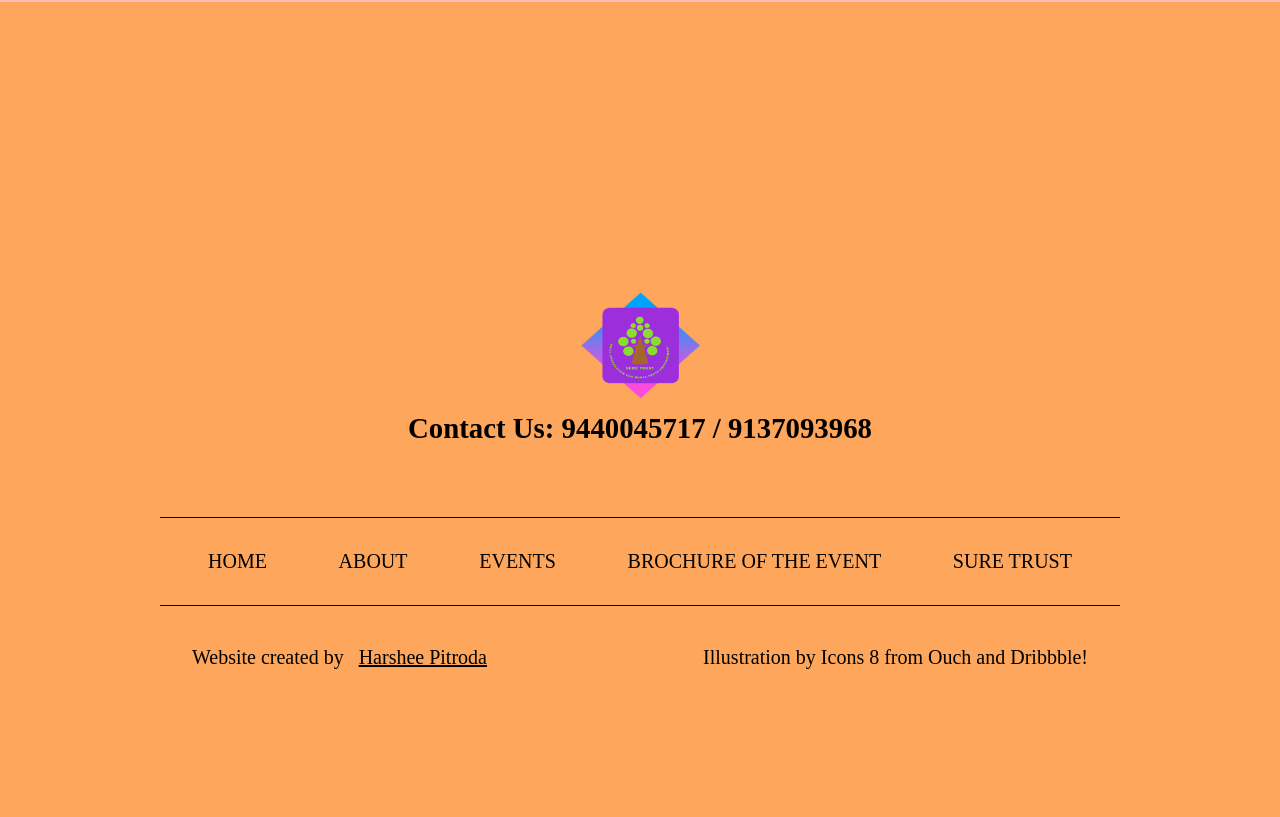
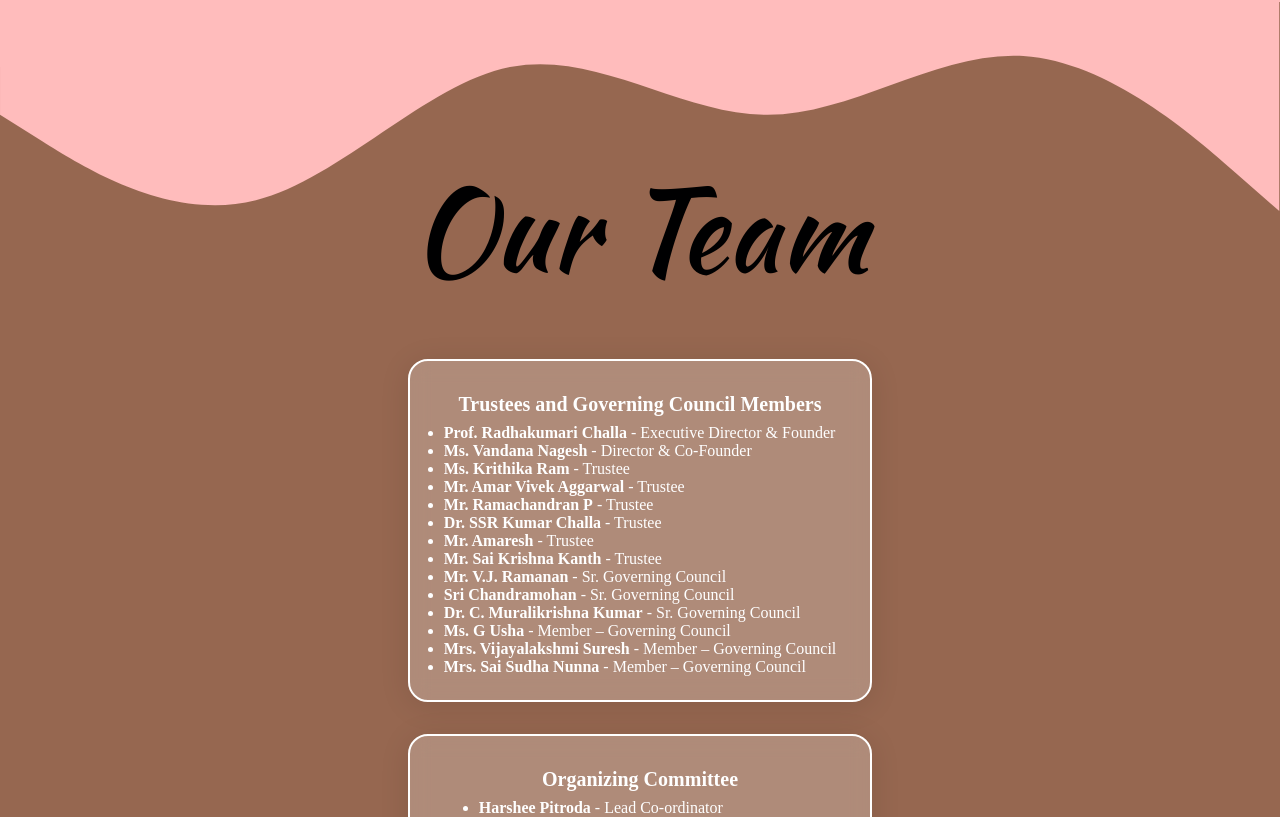
Before and after one commit to Harshee-Pitroda/TECH-TIC-TOE-1.0, a React (Create React App) app: page / in a window 1280 px wide. Shown: the part 8455-9272 px from the top of the page. Built offline with nearby package versions, Linux system fonts and the light colour scheme; a web font is replaced by a local one.

Commit message:
team section updated

```diff
--- a/src/App.js
+++ b/src/App.js
@@ -7,6 +7,7 @@ import { AnimatePresence } from "framer-motion";
 import About from "./sections/About2";
 import Events from "./sections/Events";
 import Footer from "./sections/Footer";
+import Team from "./sections/Team";
 
 function App() {
   const containerRef = useRef(null);
@@ -21,6 +22,7 @@ function App() {
             <Home />
             <About />
             <Events />
+            <Team />
             <Footer />
           </main>
           </AnimatePresence>
--- a/src/sections/Footer.js
+++ b/src/sections/Footer.js
@@ -7,7 +7,7 @@ const Section = styled.section`
   position: relative;
   color: #000001;
   background-color: #FEA65C;
-  min-height: 100vh;
+  min-height: 60vh;
   width: 80vw;
   display: flex;
   flex-direction: column;
@@ -101,14 +101,7 @@ const Footer = () => {
       <LogoContainer>
         <img src={logo} alt="logo" />
       </LogoContainer>
-      <FooterComponent
-        initial={{ y: "-400px" }}
-        whileInView={{ y: 0 }}
-        viewport={{ once: false }}
-        transition={{
-          duration: 1.5,
-        }}
-      >
+      <FooterComponent>
         <Title>
             Contact Us: 9440045717 / 9137093968
           </Title>
--- /dev/null
+++ b/src/sections/Team.js
@@ -0,0 +1,139 @@
+import React from 'react';
+import styled from "styled-components";
+import wave from "../assets/waves3.svg";
+
+const Title = styled.h1`
+  font-family: "Kaushan Script";
+  font-size: ${(props) => props.theme.fontbb};
+  font-weight: 300;
+  color: #000001;
+  margin-top: 5%;
+  position: absolute;
+  top: 5rem;
+  @media (max-width: 88em) {
+    font-size: calc(4rem + 4vw);
+}
+@media (max-width: 48em) {
+    font-size: calc(3rem + 3vw);
+    top: 0rem;
+    z-index: 5;
+}
+@media (max-width: 21em) {
+    font-size: calc(2rem + 2vw);
+    margin-top: -10%;
+}
+`;
+
+const Waves = styled.img`
+  width: 100%;
+  height: auto;
+  position: absolute;
+  top: -1rem;
+`;
+
+const AboutSection = styled.section`
+  background-color: #966750;
+  width: 100vw;
+  height: 120vh;
+  position: relative;
+  display: flex;
+  flex-direction: column;
+  justify-content: center;
+  align-items: center;
+`;
+
+const Item = styled.div`
+width: calc(30rem - 4vw);
+padding: 1rem;
+/* From https://css.glass */
+background: rgba(255, 255, 255, 0.24);
+border-radius: 16px;
+box-shadow: 0 4px 30px rgba(0, 0, 0, 0.1);
+backdrop-filter: blur(10.2px);
+-webkit-backdrop-filter: blur(10.2px);
+
+color: ${(props) => props.theme.text};
+margin: 2rem 1rem 0;
+position: relative;
+
+border: 2px solid ${(props) => props.theme.text};
+border-radius: 20px;
+}
+`;
+
+const Name = styled.h2`
+  font-size: ${(props) => props.theme.fontlg};
+  display: flex;
+  align-items: center;
+  justify-content: center;
+  color: ${(props) => props.theme.text};
+  margin-top: 1rem;
+`;
+
+const Container = styled.div`
+  position: relative;
+  z-index: 5;
+  margin-top: 20% !important;
+  width: 70%;
+  margin: 2rem auto;
+  display: flex;
+  justify-content: space-around;
+  align-items: center;
+  flex-wrap: wrap;
+  color: #fff;
+`;
+
+const Description = styled.h2`
+  font-size: ${(props) => props.theme.fontmd};
+  text-align: justify;
+  text-justify: inter-word;
+  margin: 0.5rem;
+  display: flex;
+  align-items: center;
+  justify-content: center;
+  color: #fff;
+  font-weight: 400;
+`;
+
+const Team = () => {
+  return (
+    <AboutSection>
+      <Waves src={wave} alt="" />
+    <Title> Our Team </Title>
+    <Container>
+    <Item>
+        <Name>Trustees and Governing Council Members</Name>
+        <Description>
+            <ul>
+                <li><b>Prof. Radhakumari Challa</b> - Executive Director & Founder</li>
+                <li><b>Ms. Vandana Nagesh</b> - Director & Co-Founder</li>
+                <li><b>Ms. Krithika Ram</b> - Trustee</li>
+                <li><b>Mr. Amar Vivek Aggarwal</b> - Trustee</li>
+                <li><b>Mr. Ramachandran P</b> - Trustee</li>
+                <li><b>Dr. SSR Kumar Challa</b> - Trustee</li>
+                <li><b>Mr. Amaresh</b> - Trustee</li>
+                <li><b>Mr. Sai Krishna Kanth</b> - Trustee</li>
+                <li><b>Mr. V.J. Ramanan</b> - Sr. Governing Council</li>
+                <li><b>Sri Chandramohan</b> - Sr. Governing Council</li>
+                <li><b>Dr. C. Muralikrishna Kumar</b> - Sr. Governing Council</li>
+                <li><b>Ms. G Usha</b> - Member – Governing Council</li>
+                <li><b>Mrs. Vijayalakshmi Suresh</b> - Member – Governing Council</li>
+                <li><b>Mrs. Sai Sudha Nunna</b> - Member – Governing Council</li>
+            </ul>
+        </Description>
+    </Item>
+    <Item>
+        <Name>Organizing Committee</Name>
+        <Description>
+            <ul>
+                <li><b>Harshee Pitroda</b> - Lead Co-ordinator</li>
+                <li>Other head of departments to be announced soon !</li>
+            </ul>
+        </Description>
+    </Item>
+    </Container>
+    </AboutSection>
+  )
+}
+
+export default Team
--- a/src/styles/Themes.js
+++ b/src/styles/Themes.js
@@ -14,6 +14,7 @@ export const dark = {
     fontxl: "2em",
     fontxxl: "3em",
     fontxxxl: "5em",
+    fontbb: "7em",
     fontBig: "10em",
     navHeight: "5rem"
 }
```
Also changed, not shown: src/assets/waves3.svg (added), 1 other file (tests, documents, lock files or other folders).
